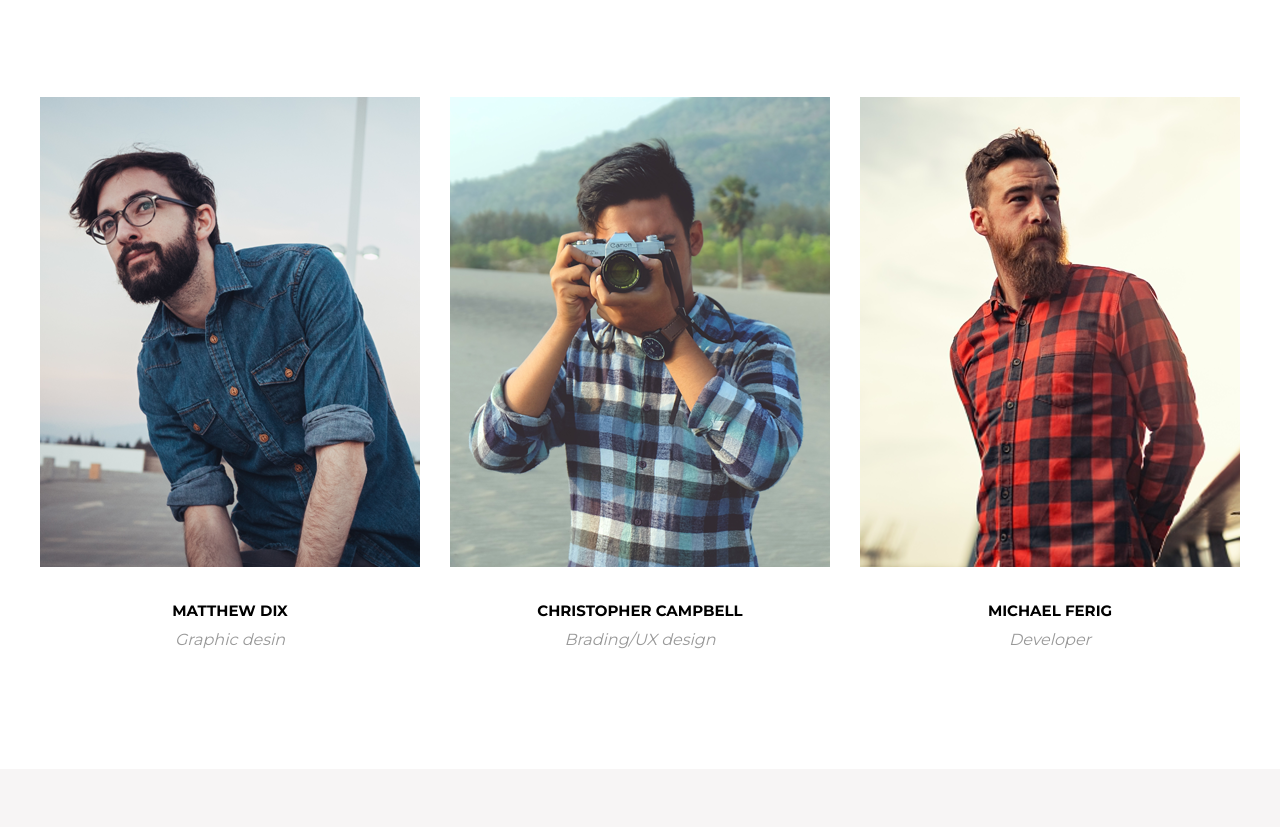
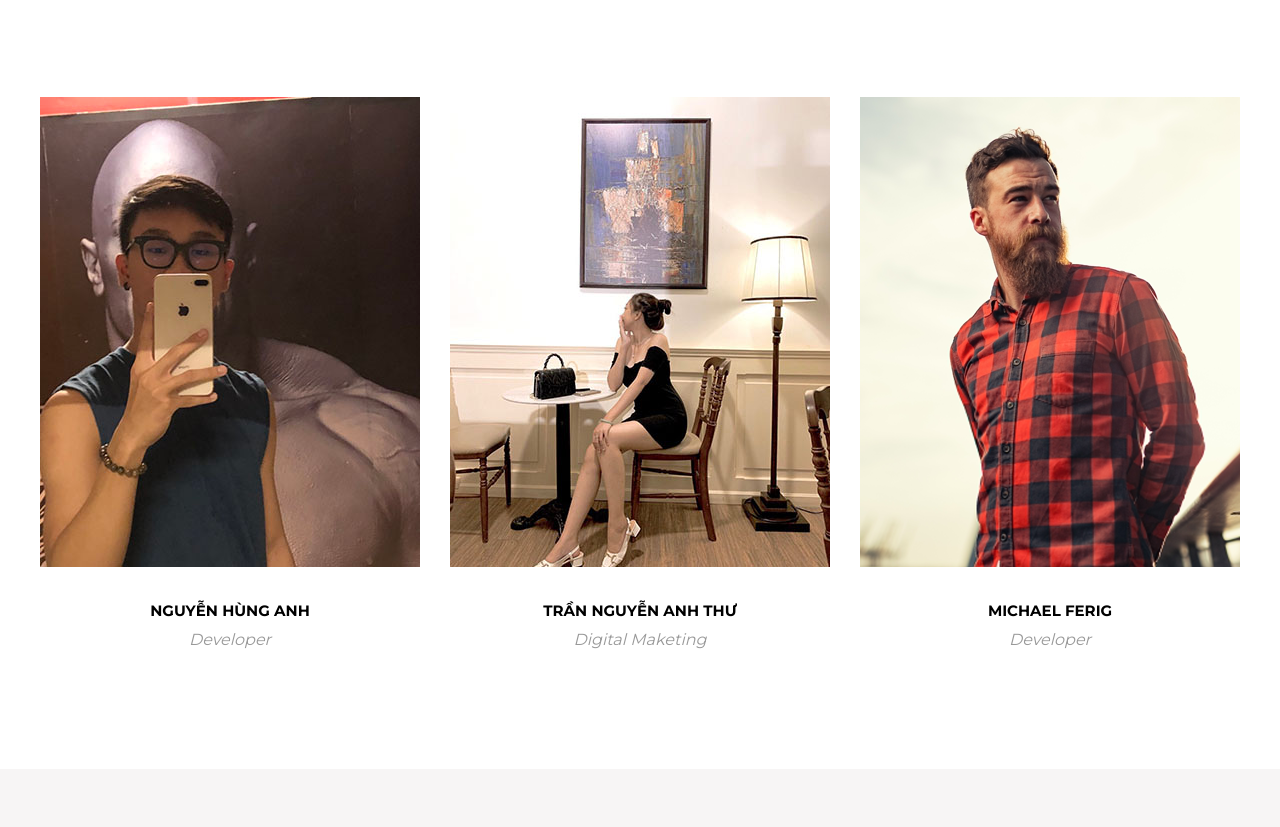
Before and after one commit to Hunganh3012/psd-mogo-template, a plain HTML site: page index.html in a window 1280 px wide. Shown: the part 5334-6161 px from the top of the page. Drawn offline with nearby package versions, Linux system fonts and the light colour scheme.

Commit message:
first code

```diff
--- a/index.html
+++ b/index.html
@@ -277,32 +277,37 @@
             <div class="meetout-list">
                 <div class="meetout-item">
                     <div class="meetout-box">
-                        <img src="./images/img-team1.png" class="meetout-img" alt="">
+                        <img src="./images/avatar123.jpg" class="meetout-img" alt="">
                         <div class="meetout-item-desc">
-                            <i class="fa-brands fa-facebook-f meetout-item-icon"></i>
+                            <a href="https://www.facebook.com/www.hunganh">
+                                <i href="https://www.facebook.com/www.hunganh" class="fa-brands fa-facebook-f meetout-item-icon"></i>
+                            </a>
+
                             <i class="fa-brands fa-twitter meetout-item-icon"></i>
                             <i class="fa-brands fa-pinterest-p meetout-item-icon"></i>
                             <i class="fa-brands fa-instagram meetout-item-icon"></i>
                         </div>
                     </div>
                     <div class="meetout-authour">
-                        <span class="meetout-authour-name">Matthew Dix</span>
-                        <span class="meetout-authour-job">Graphic desin</span>
+                        <span class="meetout-authour-name">Nguyễn Hùng Anh</span>
+                        <span class="meetout-authour-job">Developer</span>
                     </div>
                 </div>
                 <div class="meetout-item">
                     <div class="meetout-box">
-                        <img src="./images/img-team2.png" class="meetout-img" alt="">
+                        <img src="./images/avatar-friendd.jpg" class="meetout-img" alt="">
                         <div class="meetout-item-desc">
-                            <i class="fa-brands fa-facebook-f meetout-item-icon"></i>
+                            <a href="https://www.facebook.com/profile.php?id=100049970163587">
+                                <i class="fa-brands fa-facebook-f meetout-item-icon"></i>
+                            </a>
                             <i class="fa-brands fa-twitter meetout-item-icon"></i>
                             <i class="fa-brands fa-pinterest-p meetout-item-icon"></i>
                             <i class="fa-brands fa-instagram meetout-item-icon"></i>
                         </div>
                     </div>
                     <div class="meetout-authour">
-                        <span class="meetout-authour-name">Christopher campbell</span>
-                        <span class="meetout-authour-job">Brading/UX design</span>
+                        <span class="meetout-authour-name">Trần Nguyễn Anh Thư</span>
+                        <span class="meetout-authour-job">Digital Maketing</span>
                     </div>
                 </div>
                 <div class="meetout-item">
--- a/style.scss
+++ b/style.scss
@@ -742,6 +742,9 @@ body,ul,a{
             background-color: $primary-color;
         }
     }
+    .meetout-item-desc a{
+        color: $primary-color;
+    }
     &-item-icon:not(:last-child){
         border-right: 1px solid $primary-color;
     }
```
Also changed, not shown: images/avatar-friend.jpg (added), images/avatar-friendd.jpg (added), images/avatar12.jpg (added), images/avatar123.jpg (added), style.css, 1 other file.
